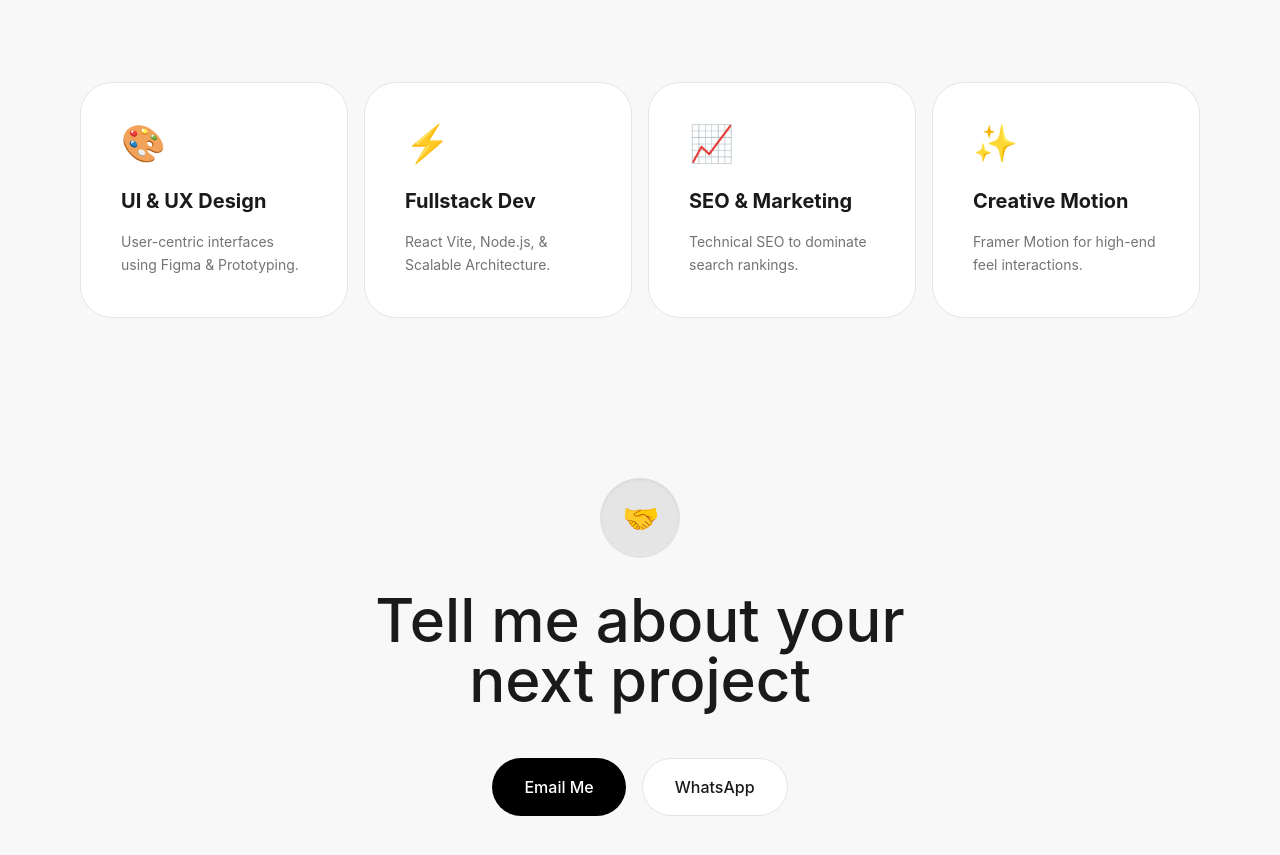
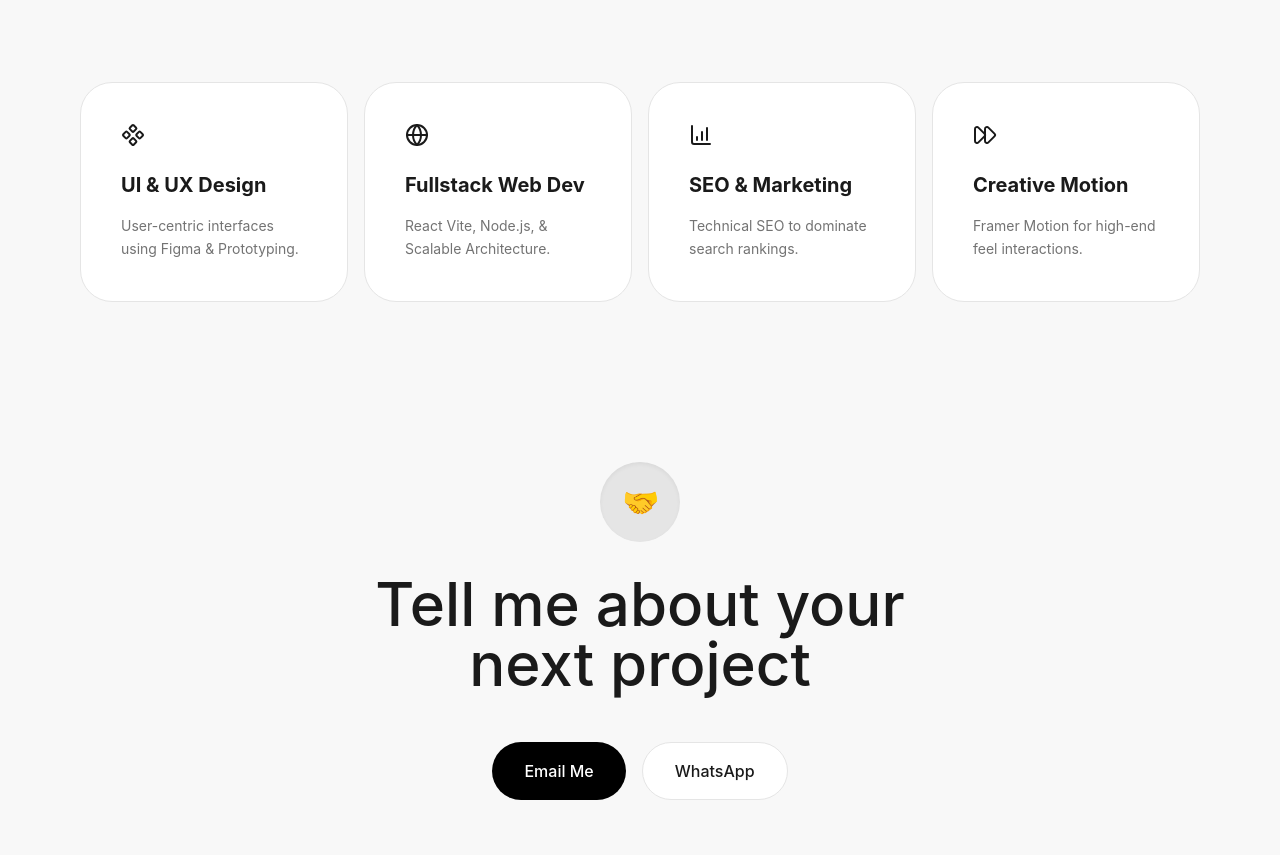
Before and after one commit to isoul87/Portfoliov1, a React (Vite) app: page / in a window 1280 px wide. Shown: the part 2480-3335 px from the top of the page. Built offline with nearby package versions, Linux system fonts and the light colour scheme.

Commit message:
add logo in services

```diff
--- a/package.json
+++ b/package.json
@@ -11,6 +11,7 @@
   },
   "dependencies": {
     "@tailwindcss/vite": "^4.2.2",
+    "lucide-react": "^0.577.0",
     "motion": "^12.38.0",
     "react": "^19.2.4",
     "react-dom": "^19.2.4",
--- a/src/Components/Services.jsx
+++ b/src/Components/Services.jsx
@@ -1,11 +1,11 @@
-import React from 'react';
+import {Globe,ChartColumnIncreasing, Component, FastForward } from 'lucide-react'
 import { Reveal } from './Reveal';
 
 const services = [
-  { title: 'UI & UX Design', desc: 'User-centric interfaces using Figma & Prototyping.', icon: '🎨' },
-  { title: 'Fullstack Dev', desc: 'React Vite, Node.js, & Scalable Architecture.', icon: '⚡' },
-  { title: 'SEO & Marketing', desc: 'Technical SEO to dominate search rankings.', icon: '📈' },
-  { title: 'Creative Motion', desc: 'Framer Motion for high-end feel interactions.', icon: '✨' },
+  { title: 'UI & UX Design', desc: 'User-centric interfaces using Figma & Prototyping.', icon: <Component /> },
+  { title: 'Fullstack Web Dev', desc: 'React Vite, Node.js, & Scalable Architecture.', icon: <Globe />},
+  { title: 'SEO & Marketing', desc: 'Technical SEO to dominate search rankings.', icon: <ChartColumnIncreasing /> },
+  { title: 'Creative Motion', desc: 'Framer Motion for high-end feel interactions.', icon: <FastForward /> },
 ];
 
 export default function Services(){
```
Also changed, not shown: 1 other file (tests, documents, lock files or other folders).
